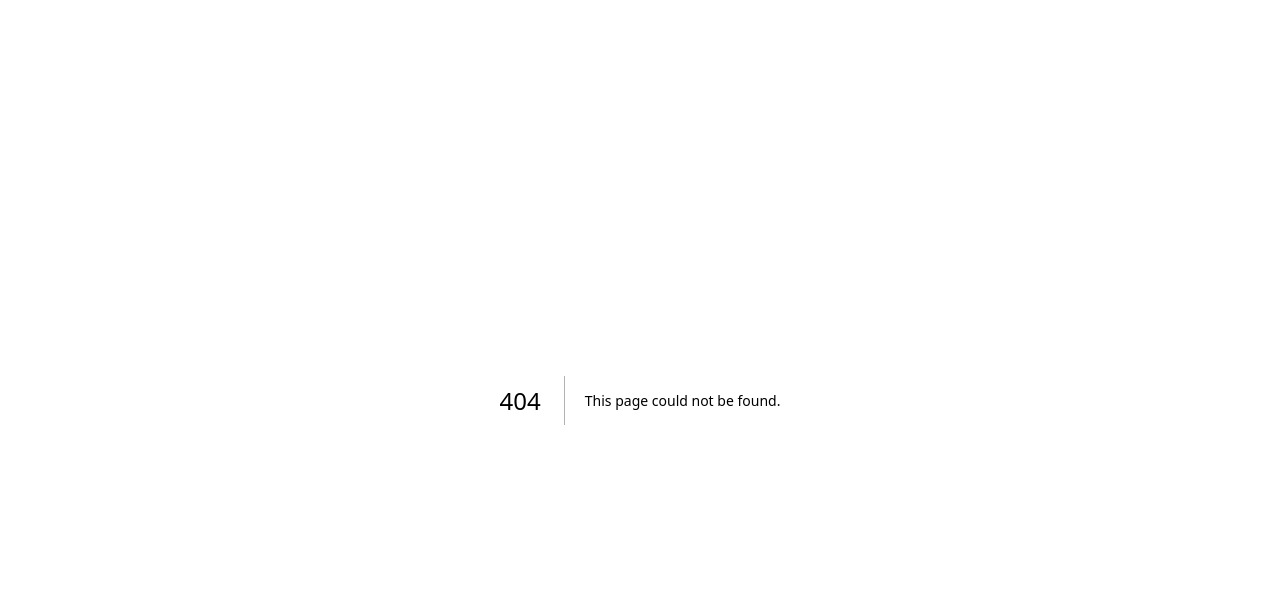
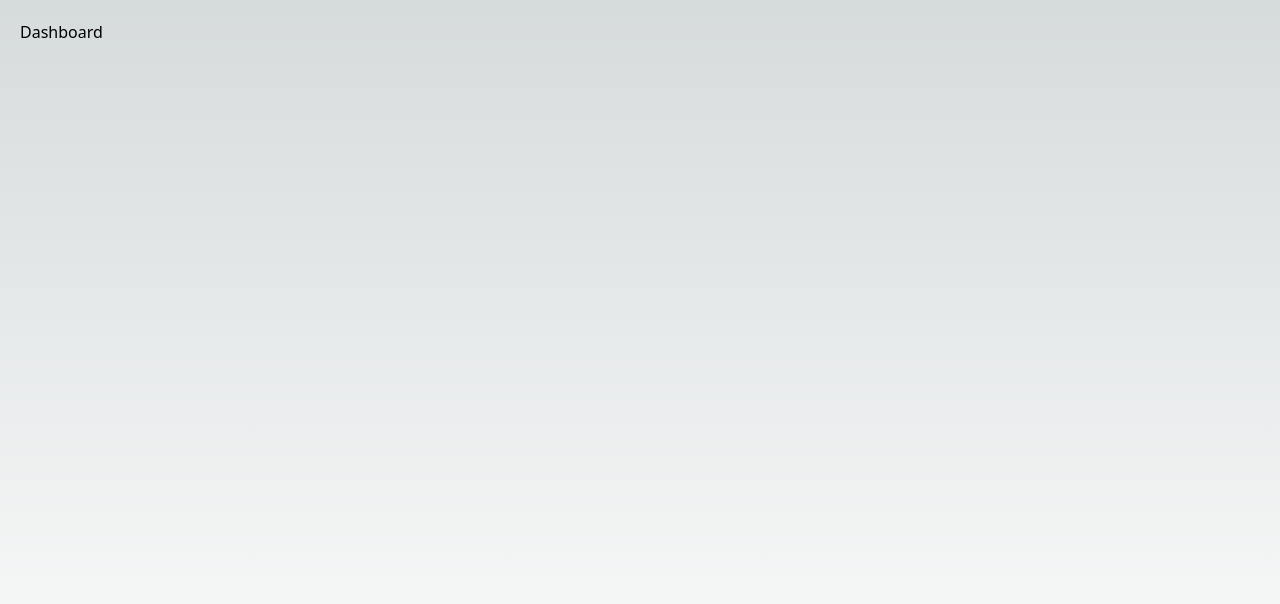
Before and after one commit to hasanashrafi/authentication-next, a Next.js app: page /dashboard in a window 1280 px wide. Before the commit this address had no page. Shown: the top 604 px of the page. Built offline with nearby package versions, Linux system fonts and the light colour scheme.

Commit message:
create dashboard route

```diff
--- /dev/null
+++ b/pages/dashboard.js
@@ -0,0 +1,11 @@
+import React from 'react'
+
+function Dashboard() {
+    return (
+        <div className='min-h-screen p-5 '>
+        Dashboard
+        </div>
+    )
+}
+
+export default Dashboard
```
